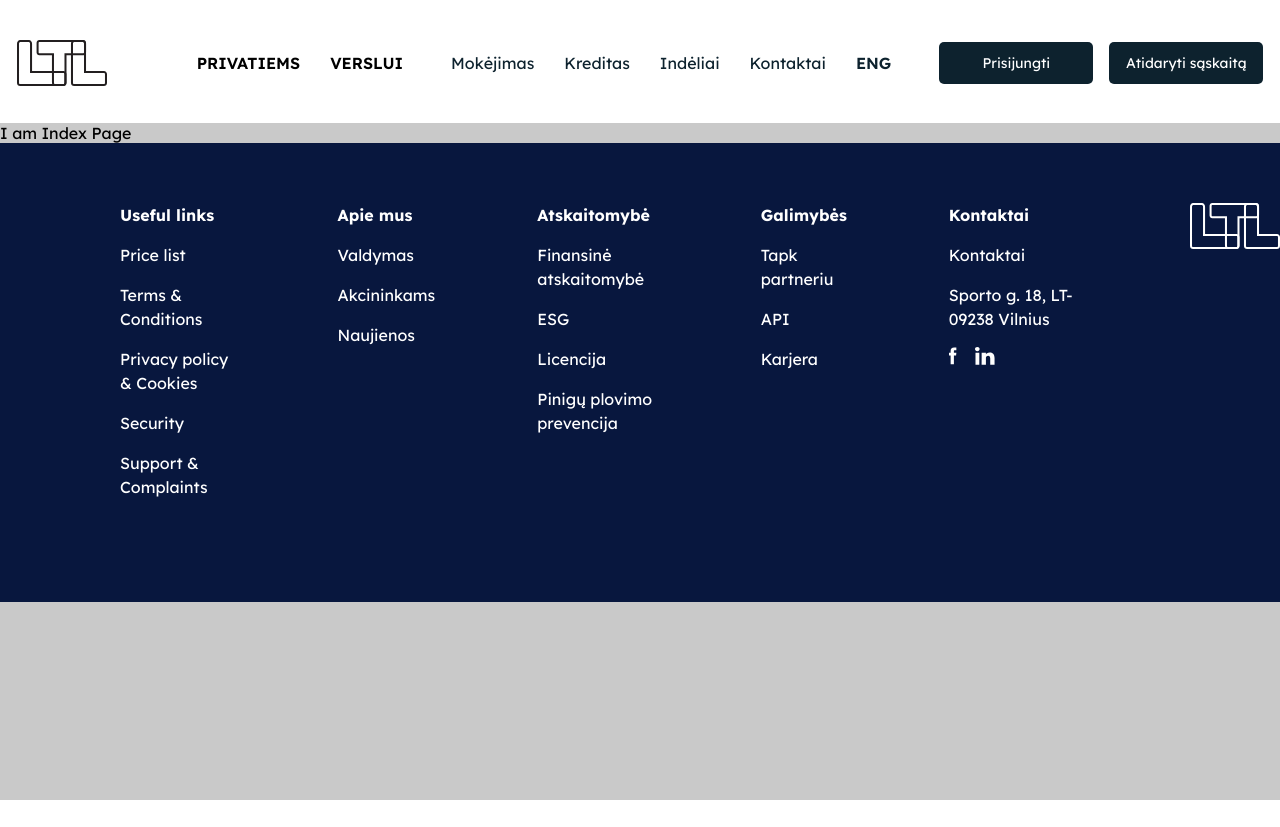
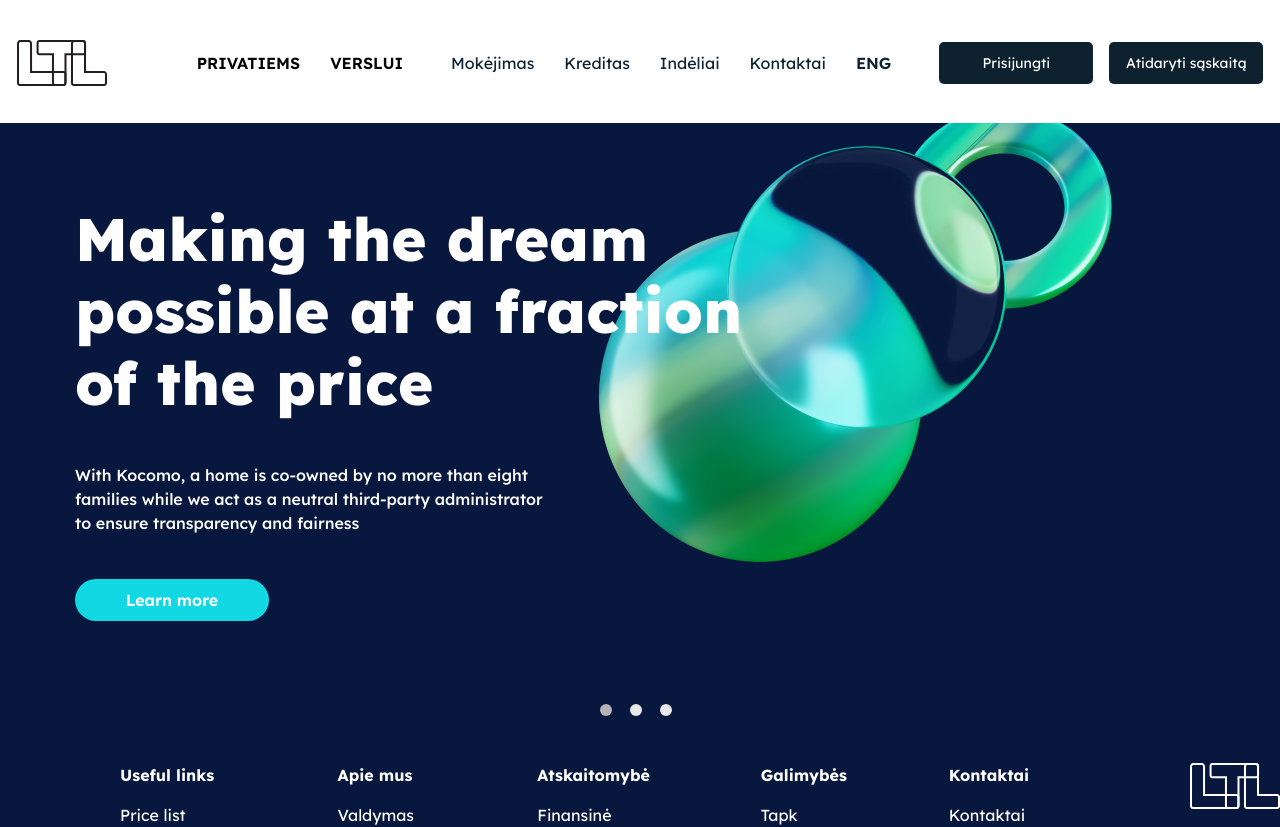
Before and after one commit to pinenetcoder/ltllanding, a Next.js app: page / in a window 1280 px wide. Shown: the top 827 px of the page. Before the commit the page ends 800 px from the top, so only its background shows below. Built offline with nearby package versions, Linux system fonts and the light colour scheme.

Commit message:
LLP-5 - Corusel Component for Hero Block

```diff
--- a/package.json
+++ b/package.json
@@ -14,6 +14,8 @@
     "next": "13.3.2",
     "react": "18.2.0",
     "react-dom": "18.2.0",
-    "sass": "^1.62.1"
+    "react-slick": "^0.29.0",
+    "sass": "^1.62.1",
+    "slick-carousel": "^1.8.1"
   }
 }
--- /dev/null
+++ b/src/components/IndexHeroSlider.js
@@ -0,0 +1,73 @@
+import React from "react";
+import Slider from "react-slick";
+import styles from '@/styles/IndexHeroSlider.module.scss'
+import Link from "next/link";
+
+
+export default function SimpleSlider() {
+  const settings = {
+    dots: true,
+    arrows: false,
+    infinite: true,
+    speed: 500,
+    // autoplay: true,
+    // autoplaySpeed: 3500,
+    slidesToShow: 1,
+    slidesToScroll: 1,
+    customPaging: function() {
+      return (
+       <div className="index-page-hero-slider-dot" style={{width: '12px', height: '12px', backgroundColor: "#E8E8E8", borderRadius: '50%'}}></div>
+      );
+    },
+  };
+
+  return (
+    <Slider {...settings} className={styles.indexPageSlider}>
+      <div className={styles.slickSlide}>
+        <div className="container">
+          <div className={styles.slideContent}>
+            <h1>Making the dream <br /> possible at a fraction <br /> of the price</h1>
+            <p>
+              With Kocomo, a home is co-owned by no more than eight families
+              while we act as a neutral third-party administrator to ensure transparency and fairness
+            </p>
+
+            <div className="action-button-block">
+              <Link className="light-green-action-button" href="/">Learn more</Link>
+            </div>
+          </div>
+        </div>
+      </div>
+      <div className={styles.slickSlide}>
+        <div className="container">
+          <div className={styles.slideContent}>
+            <h1>Making the dream <br /> possible at a fraction <br /> of the price</h1>
+            <p>
+              With Kocomo, a home is co-owned by no more than eight families
+              while we act as a neutral third-party administrator to ensure transparency and fairness
+            </p>
+
+            <div className="action-button-block">
+              <Link className="light-green-action-button" href="/">Learn more</Link>
+            </div>
+          </div>
+        </div>
+      </div>
+      <div className={styles.slickSlide}>
+        <div className="container">
+          <div className={styles.slideContent}>
+            <h1>Making the dream <br /> possible at a fraction <br /> of the price</h1>
+            <p>
+              With Kocomo, a home is co-owned by no more than eight families
+              while we act as a neutral third-party administrator to ensure transparency and fairness
+            </p>
+
+            <div className="action-button-block">
+              <Link className="light-green-action-button" href="/">Learn more</Link>
+            </div>
+          </div>
+        </div>
+      </div>
+    </Slider>
+  );
+}
--- a/src/pages/_app.js
+++ b/src/pages/_app.js
@@ -1,5 +1,6 @@
-import '@/styles/globals.scss'
-import IndexLayout from '@/Layouts/IndexLayout'
+import '@/styles/globals.scss';
+import "slick-carousel/slick/slick.css";
+import "slick-carousel/slick/slick-theme.css";
 
 export default function App({ Component, pageProps }) {
   return <Component {...pageProps} />
--- a/src/pages/index.js
+++ b/src/pages/index.js
@@ -1,12 +1,14 @@
 import IndexLayout from "@/Layouts/IndexLayout"
+import SimpleSlider from "@/components/IndexHeroSlider"
+import styles from '@/styles/Home.module.scss'
 
 export default function Home() {
   return (
     <>
     <IndexLayout>
       <main>
-        <section>
-          <div>I am Index Page</div>
+        <section className={styles.heroblock}>
+          <SimpleSlider/>
         </section>
       </main>
     </IndexLayout>
--- /dev/null
+++ b/src/styles/Home.module.scss
@@ -0,0 +1 @@
+// INDEX PAGE
--- /dev/null
+++ b/src/styles/IndexHeroSlider.module.scss
@@ -0,0 +1,30 @@
+.indexPageSlider {
+  .slickSlide {
+    height: 580px;
+    background-color: var(--secondary-text-color);
+    background-image: url("/assets/images/sliderBgShape.png");
+    background-repeat: no-repeat;
+    background-position: calc(100% - 90px) 0;
+  }
+
+  .slideContent {
+    padding-top: 80px;
+
+    h1 {
+      font-weight: 800;
+      font-size: 60px;
+      line-height: 72px;
+      color: #FFFFFF;
+      margin-bottom: 44px;
+    }
+
+    p {
+      font-weight: 500;
+      font-size: 16px;
+      line-height: 24px;
+      color: #FFFFFF;
+      max-width: 470px;
+      margin-bottom: 44px;
+    }
+  }
+}
--- a/src/styles/globals.scss
+++ b/src/styles/globals.scss
@@ -29,7 +29,6 @@ body {
 
 
 .main-layout {
-  height: 100vh;
   background-color: rgba(0, 0, 0, 0.21);
 
   header, main, footer {
@@ -37,7 +36,6 @@ body {
     margin: 0 auto;
   }
 }
-
 
 header {
   padding: 40px 0 37px 0;
@@ -116,8 +114,6 @@ header {
   }
 }
 
-
-
 footer {
   display: flex;
   gap: 102px;
@@ -152,3 +148,28 @@ footer {
     }
   }
 }
+
+
+.container {
+  max-width: 1130px;
+  margin: 0 auto;
+}
+
+.light-green-action-button {
+  width: 194px;
+  height: 42px;
+  background: #12D8E4;
+  border-radius: 33px;
+  display: flex;
+  justify-content: center;
+  align-items: center;
+  font-weight: 600;
+  font-size: 16px;
+  line-height: 24px;
+  color: #FFFFFF;
+  text-decoration: none;
+}
+
+.slick-active > .index-page-hero-slider-dot {
+  background: #B5B5B5 !important;
+}
```
Also changed, not shown: public/assets/images/sliderBgShape.png (added), src/styles/Home.module.css (added), 1 other file (tests, documents, lock files or other folders).
